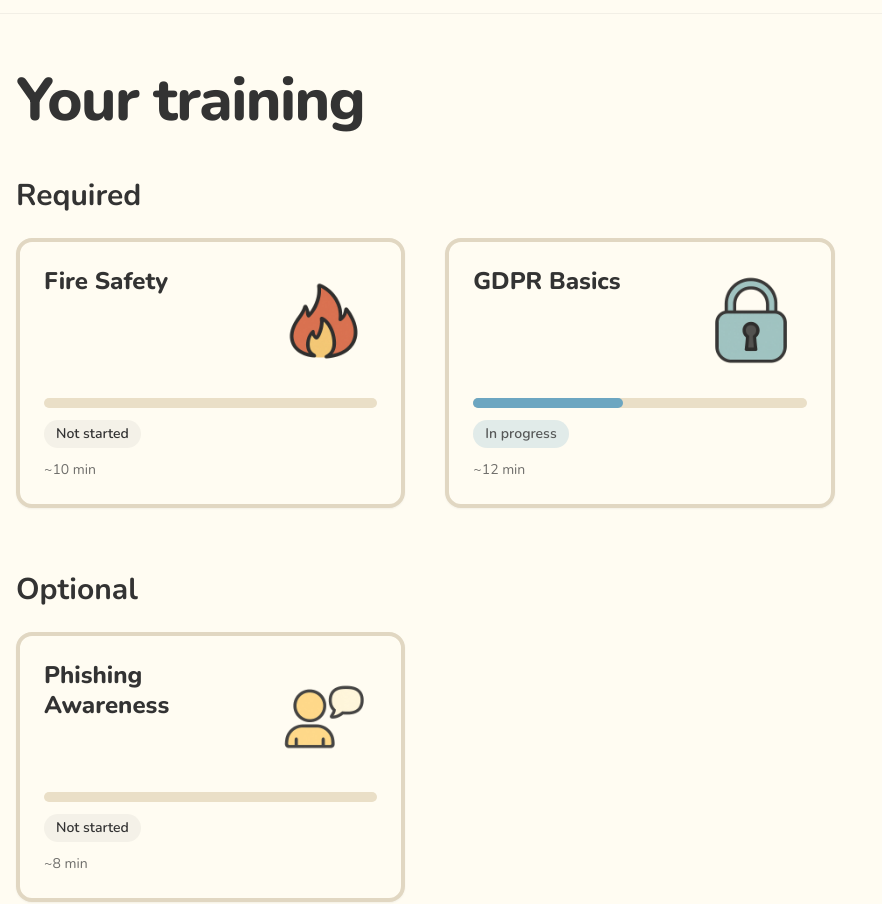
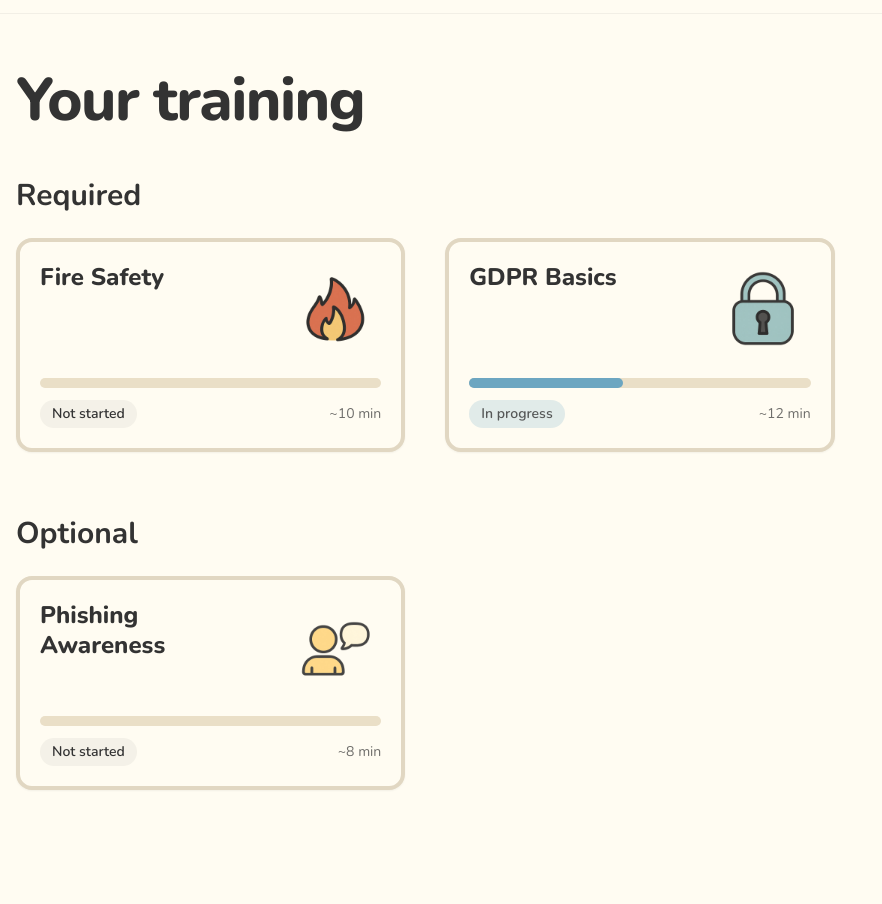
Before and after one commit to benlowesofficial-hub/pebble-lms, a website: page public/learn.html in a window 1280 px wide. Shown: the part 75-979 px from the top of the page, without its empty margins (0-882 px from the left). Drawn offline with nearby package versions, Linux system fonts and the light colour scheme; files that its build step writes are made by us from their sources.

Commit message:
Update learn.html

```diff
--- a/public/learn.html
+++ b/public/learn.html
@@ -35,11 +35,11 @@
       <div class="grid grid-cols-1 sm:grid-cols-2 lg:grid-cols-3 gap-10">
         <!-- Card: Fire Safety -->
         <a href="/course-fire-safety.html" class="group block focus:outline-none focus-visible:ring-4 focus-visible:ring-pebbleTeal/30 rounded-2xl">
-          <article class="bg-paper rounded-2xl border-4 border-[#E1D7C2] shadow-sm p-6 transition
+          <article class="bg-paper rounded-2xl border-4 border-[#E1D7C2] shadow-sm p-5 transition
                           group-hover:-translate-y-0.5 group-hover:shadow-md group-hover:border-[#D9CCB1]">
             <div class="flex items-start justify-between gap-6">
               <h3 class="text-2xl font-extrabold leading-tight">Fire Safety</h3>
-              <img src="/assets/icons/fire.png" alt="" class="h-24 w-24 md:h-28 md:w-28 object-contain" />
+              <img src="/assets/icons/fire.png" alt="" class="h-20 w-20 md:h-24 md:w-24 object-contain" />
             </div>
 
             <div class="mt-5 space-y-3">
@@ -47,34 +47,32 @@
               <div aria-label="Progress" class="h-2.5 w-full rounded-full bg-[#EADFC7]">
                 <div class="h-2.5 rounded-full bg-pebbleTeal" style="width:0%"></div>
               </div>
-              <!-- status -->
-              <div class="flex items-center">
+              <!-- status + duration -->
+              <div class="flex items-center justify-between">
                 <span class="text-xs md:text-sm font-semibold rounded-full px-3 py-1 bg-charcoal/5">Not started</span>
+                <p class="text-sm opacity-70">~10 min</p>
               </div>
-
-              <p class="text-sm opacity-70">~10 min</p>
             </div>
           </article>
         </a>
 
         <!-- Card: GDPR Basics -->
         <a href="/course-gdpr-basics.html" class="group block focus:outline-none focus-visible:ring-4 focus-visible:ring-pebbleTeal/30 rounded-2xl">
-          <article class="bg-paper rounded-2xl border-4 border-[#E1D7C2] shadow-sm p-6 transition
+          <article class="bg-paper rounded-2xl border-4 border-[#E1D7C2] shadow-sm p-5 transition
                           group-hover:-translate-y-0.5 group-hover:shadow-md group-hover:border-[#D9CCB1]">
             <div class="flex items-start justify-between gap-6">
               <h3 class="text-2xl font-extrabold leading-tight">GDPR Basics</h3>
-              <img src="/assets/icons/lock.png" alt="" class="h-24 w-24 md:h-28 md:w-28 object-contain" />
+              <img src="/assets/icons/lock.png" alt="" class="h-20 w-20 md:h-24 md:w-24 object-contain" />
             </div>
 
             <div class="mt-5 space-y-3">
               <div aria-label="Progress" class="h-2.5 w-full rounded-full bg-[#EADFC7]">
                 <div class="h-2.5 rounded-full bg-gentleBlue" style="width:45%"></div>
               </div>
-              <div class="flex items-center">
+              <div class="flex items-center justify-between">
                 <span class="text-xs md:text-sm font-semibold rounded-full px-3 py-1 bg-gentleBlue/20 text-charcoal/80">In progress</span>
+                <p class="text-sm opacity-70">~12 min</p>
               </div>
-
-              <p class="text-sm opacity-70">~12 min</p>
             </div>
           </article>
         </a>
@@ -89,22 +87,21 @@
 
       <div class="grid grid-cols-1 sm:grid-cols-2 lg:grid-cols-3 gap-10">
         <a href="/course-phishing.html" class="group block focus:outline-none focus-visible:ring-4 focus-visible:ring-pebbleTeal/30 rounded-2xl">
-          <article class="bg-paper rounded-2xl border-4 border-[#E1D7C2] shadow-sm p-6 transition
+          <article class="bg-paper rounded-2xl border-4 border-[#E1D7C2] shadow-sm p-5 transition
                           group-hover:-translate-y-0.5 group-hover:shadow-md group-hover:border-[#D9CCB1]">
             <div class="flex items-start justify-between gap-6">
               <h3 class="text-2xl font-extrabold leading-tight">Phishing Awareness</h3>
-              <img src="/assets/icons/speech.png" alt="" class="h-24 w-24 md:h-28 md:w-28 object-contain" />
+              <img src="/assets/icons/speech.png" alt="" class="h-20 w-20 md:h-24 md:w-24 object-contain" />
             </div>
 
             <div class="mt-5 space-y-3">
               <div aria-label="Progress" class="h-2.5 w-full rounded-full bg-[#EADFC7]">
                 <div class="h-2.5 rounded-full bg-softYellow" style="width:0%"></div>
               </div>
-              <div class="flex items-center">
+              <div class="flex items-center justify-between">
                 <span class="text-xs md:text-sm font-semibold rounded-full px-3 py-1 bg-charcoal/5">Not started</span>
+                <p class="text-sm opacity-70">~8 min</p>
               </div>
-
-              <p class="text-sm opacity-70">~8 min</p>
             </div>
           </article>
         </a>
```
